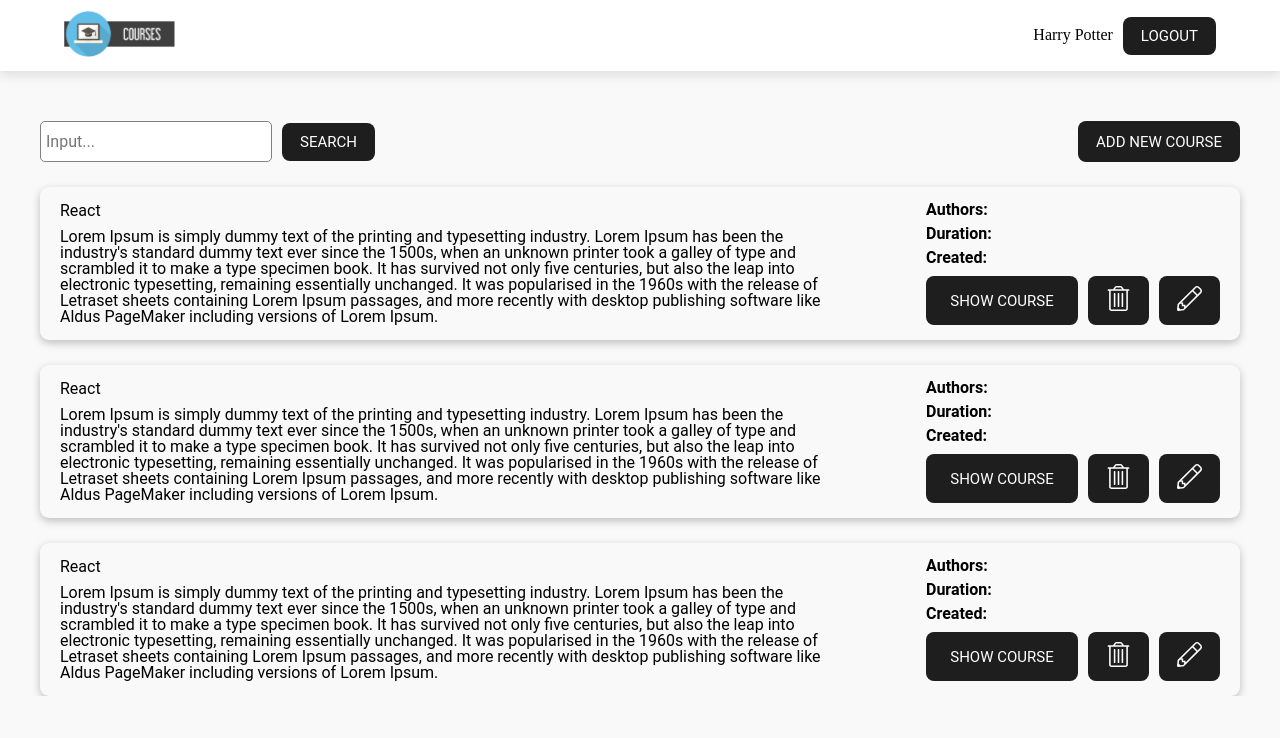
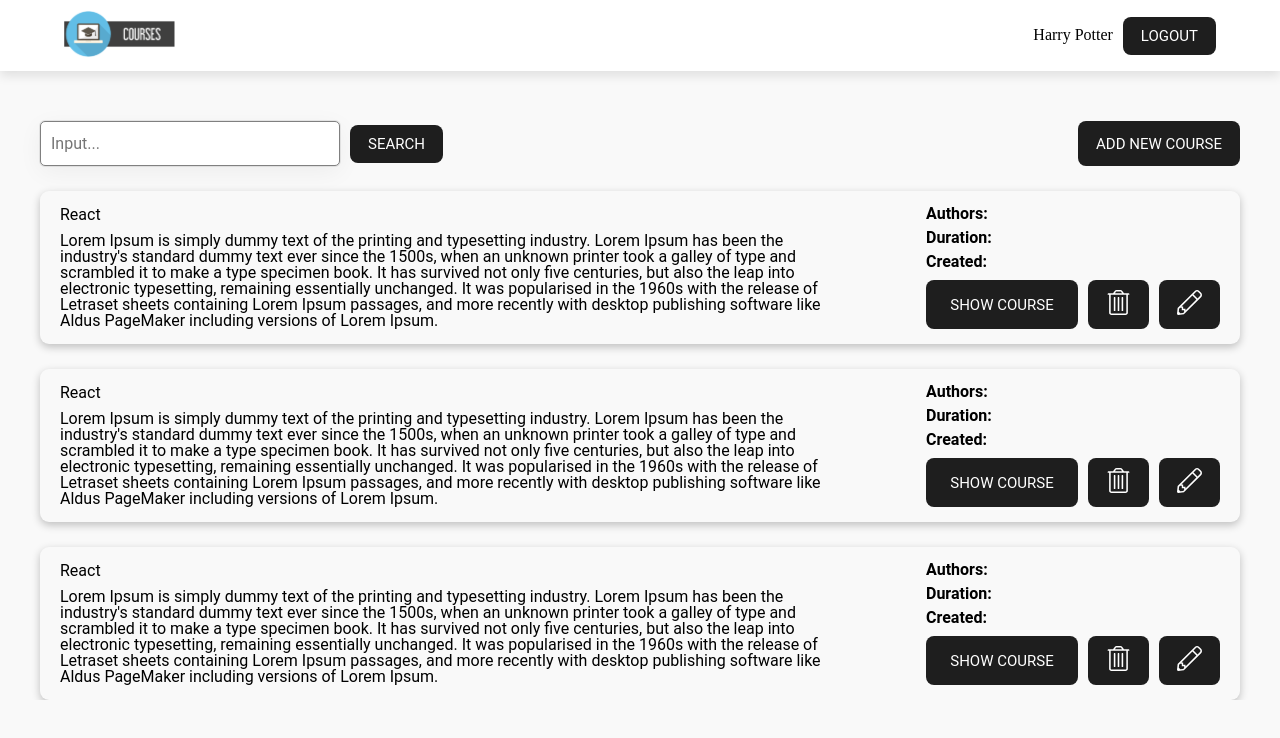
Before and after one commit to soola-sys/react-task-courses, a React (Vite) app in the folder rs-react-app/: page / in a window 1280 px wide. Shown: the top 738 px of the page. Built offline with nearby package versions, Linux system fonts and the light colour scheme.

Commit message:
refactor: fix border for search

```diff
--- a/rs-react-app/src/css/courses.css
+++ b/rs-react-app/src/css/courses.css
@@ -13,9 +13,10 @@
 
 .search {
   outline: none;
-  padding: 10px 5px;
-  width: 100%;
+  padding: 12px 10px;
+  width: 300px;
   font-size: 16px;
+  box-shadow: rgba(0, 0, 0, 0.05) 0px 6px 24px 0px, rgba(0, 0, 0, 0.08) 0px 0px 0px 1px;
   border-radius: 5px;
   border: 1px solid gray;
 }
```
